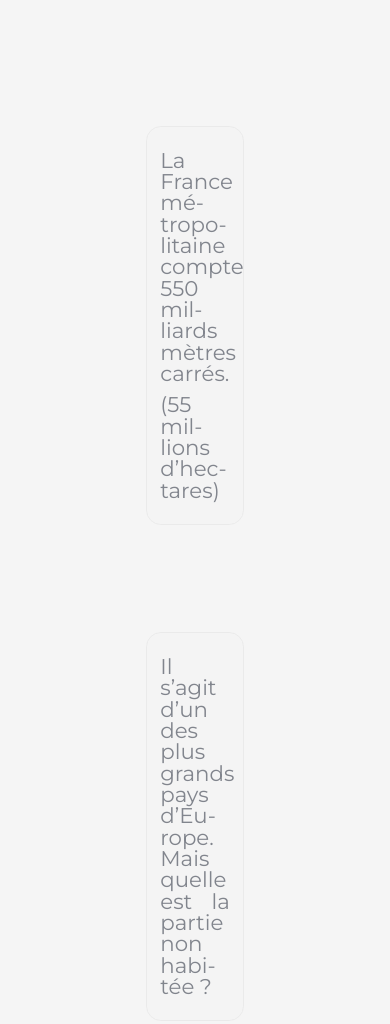
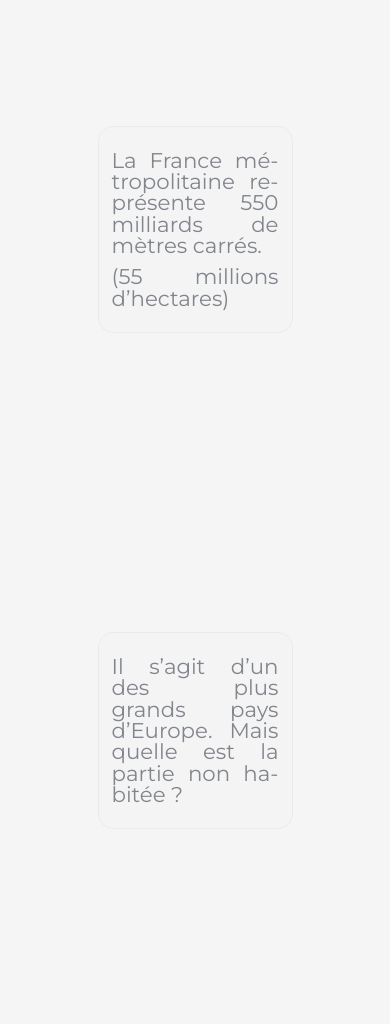
Before and after one commit to PetitMote/scrollytelling, a plain HTML site: page index.html in a window 390 px wide. Shown: the part 1060-2084 px from the top of the page. Drawn offline with nearby package versions, Linux system fonts and the light colour scheme.

Commit message:
Full elements responsiveness
Added some media queries for the text in "full mode"

```diff
--- a/index.html
+++ b/index.html
@@ -32,7 +32,7 @@
 
         <scroll-scene>
             <div>
-                <p>La France métropolitaine compte 550 milliards mètres carrés.</p>
+                <p>La France métropolitaine représente 550 milliards de mètres carrés.</p>
                 <p>(55 millions d’hectares)</p>
             </div>
         </scroll-scene>
--- a/style.css
+++ b/style.css
@@ -234,6 +234,17 @@ Certains graphiques nécessitent de remettre l’option maintainAspectRatio pour
     background-color: var(--background-color-transparent);
 }
 
+@media (width < 900px) {
+    .full scroll-scene > div {
+        max-width: 37vw;
+    }
+}
+
+@media (width < 700px) {
+    .full scroll-scene > div {
+        max-width: 50vw;
+    }
+}
 
 .paging {
     padding: 50px 20px;
```
